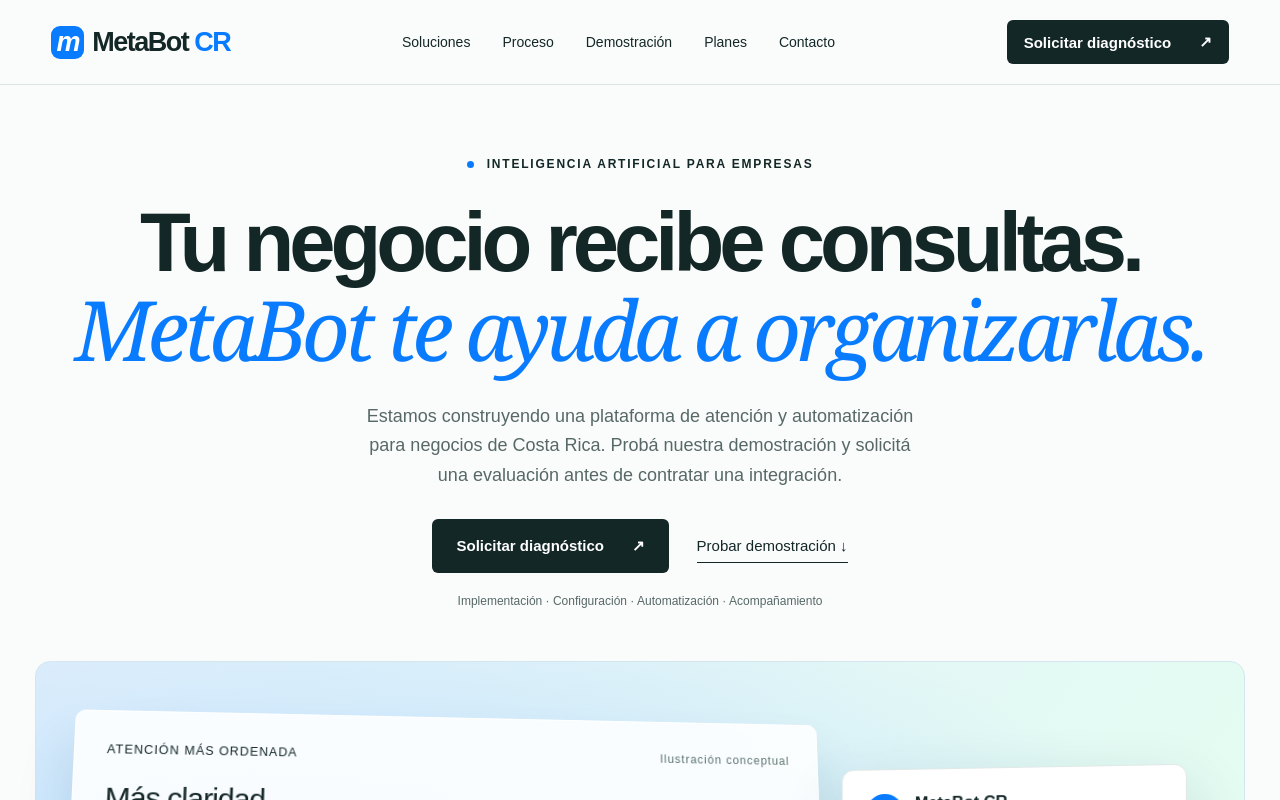
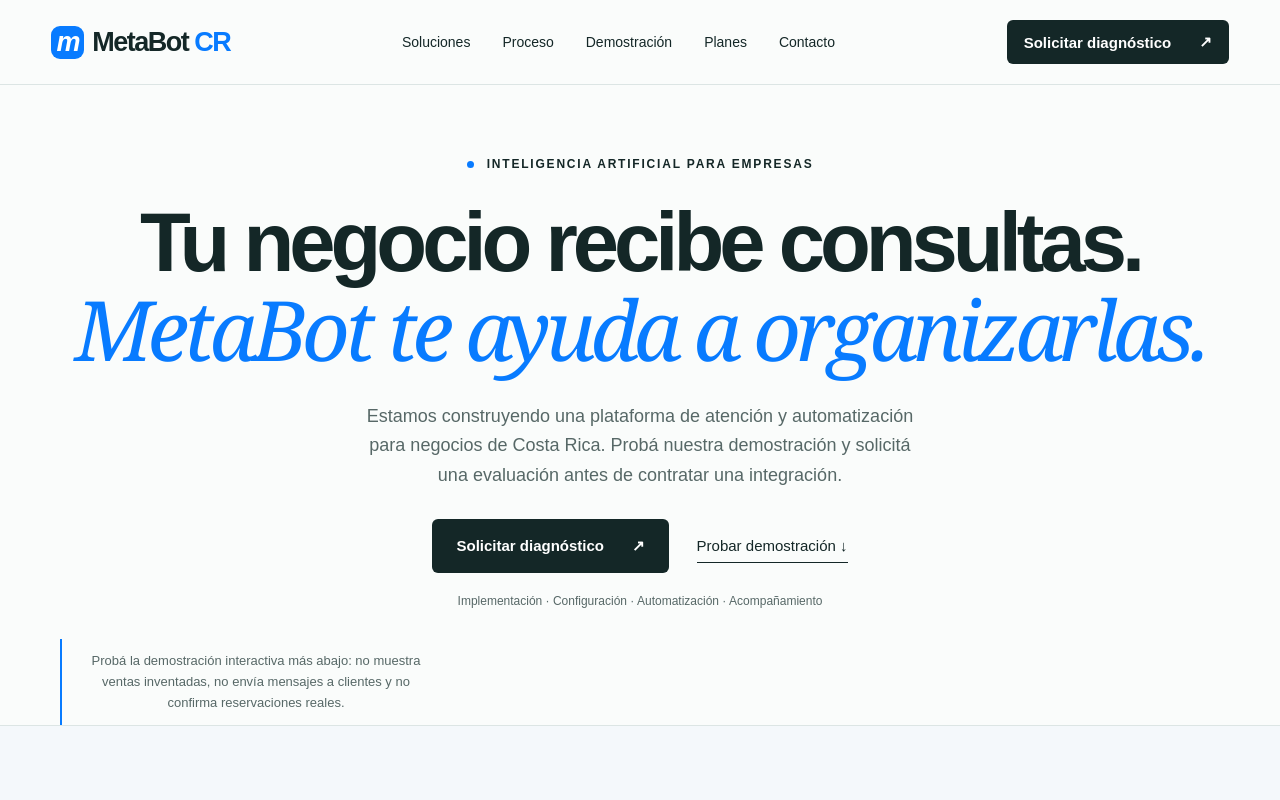
Before and after one commit to thomassabes243-tech/Thomas-wed, a Next.js app: page / in a window 1280 px wide. Shown: the top 800 px of the page. Built offline with nearby package versions, Linux system fonts and the light colour scheme.

Commit message:
ux: remove ornamental fictional growth chart and static bot mock from landing hero

```diff
--- a/app/page.tsx
+++ b/app/page.tsx
@@ -4,10 +4,6 @@
 import { isPublicLeadCaptureEnabled } from "@/lib/marketing/leads";
 import LazyDemo from "@/components/lazy-demo";
 import LossCalculator from "@/components/loss-calculator";
-
-function GrowthChart() {
-  return <div className="growth"><div className="chart-top"><span>ATENCIÓN MÁS ORDENADA</span><span className="example">Ilustración conceptual</span></div><div className="chart-number">Más claridad.<br /><em>Más oportunidades.</em></div><svg viewBox="0 0 680 240" role="img" aria-label="Gráfica ascendente ilustrativa, sin datos reales"><defs><linearGradient id="fill" x1="0" y1="0" x2="0" y2="1"><stop stopColor="#168aff" stopOpacity=".24" /><stop offset="1" stopColor="#168aff" stopOpacity="0" /></linearGradient></defs>{[55,110,165,220].map((y)=><path key={y} d={`M0 ${y}H680`} stroke="#dde5ea" strokeDasharray="4 7" />)}<path d="M0 218L70 208L140 184L210 193L280 151L350 132L420 145L490 91L560 65L630 24L680 10V240H0Z" fill="url(#fill)" /><path className="chart-line" d="M0 218L70 208L140 184L210 193L280 151L350 132L420 145L490 91L560 65L630 24L680 10" fill="none" stroke="#087bff" strokeWidth="4" strokeLinejoin="round" /></svg><div className="chart-axis"><span>Diagnóstico</span><span>Implementación →</span></div></div>;
-}
 
 const botFeatures = [["01","Atención continua","Responde preguntas frecuentes aunque el equipo esté ocupado o fuera del horario habitual."],["02","Información consistente","Servicios, precios, horarios y ubicación configurados específicamente para cada empresa."],["03","Solicitudes ordenadas","Captura datos para pedidos, reservas, cotizaciones o seguimiento comercial."],["04","Escalamiento humano","Cuando una conversación necesita criterio o confirmación, puede pasar a una persona."]];
 const aiFeatures = [["01","Cotizaciones y documentos","Preparamos borradores, resúmenes y documentos a partir de información autorizada."],["02","Seguimiento comercial","Organizamos consultas y próximos pasos para que ninguna tarea importante quede olvidada."],["03","Flujos internos","Identificamos procesos repetitivos y configuramos herramientas simples para reducir trabajo manual."]];
@@ -17,7 +13,7 @@
   return <main>
     <header className="top"><a href="#inicio" className="brand" aria-label="MetaBot CR, inicio"><span className="brand-icon">m</span><span>MetaBot <b>CR</b></span></a><nav aria-label="Navegación principal"><a href="#soluciones">Soluciones</a><a href="#proceso">Proceso</a><a href="#demo">Demostración</a><a href="#planes">Planes</a><a href="#contacto">Contacto</a></nav><a className="button small" href="#contacto">Solicitar diagnóstico <span>↗</span></a></header>
 
-    <section className="hero wrap" id="inicio"><div className="eyebrow"><span /> INTELIGENCIA ARTIFICIAL PARA EMPRESAS</div><h1>Tu negocio recibe consultas.<br /><em>MetaBot te ayuda a organizarlas.</em></h1><p className="lead">Estamos construyendo una plataforma de atención y automatización para negocios de Costa Rica. Probá nuestra demostración y solicitá una evaluación antes de contratar una integración.</p><div className="actions"><a className="button" href="#contacto">Solicitar diagnóstico <span>↗</span></a><a className="text-link" href="#demo">Probar demostración ↓</a></div><p className="micro">Implementación · Configuración · Automatización · Acompañamiento</p><div className="hero-stage"><GrowthChart /><div className="mini-chat"><div className="mini-head"><span className="bot-symbol">m</span><div>MetaBot CR<small>Automatización aplicada al negocio</small></div><span className="online" /></div><p className="sample-user">¿Me pueden ayudar con una cotización?</p><p className="sample-bot">Claro. Contame qué servicio necesitás y te indico los siguientes pasos.</p><div className="chat-tags"><span>Respuesta inmediata</span><span>Proceso claro</span></div></div></div></section>
+    <section className="hero wrap" id="inicio"><div className="eyebrow"><span /> INTELIGENCIA ARTIFICIAL PARA EMPRESAS</div><h1>Tu negocio recibe consultas.<br /><em>MetaBot te ayuda a organizarlas.</em></h1><p className="lead">Estamos construyendo una plataforma de atención y automatización para negocios de Costa Rica. Probá nuestra demostración y solicitá una evaluación antes de contratar una integración.</p><div className="actions"><a className="button" href="#contacto">Solicitar diagnóstico <span>↗</span></a><a className="text-link" href="#demo">Probar demostración ↓</a></div><p className="micro">Implementación · Configuración · Automatización · Acompañamiento</p><div className="demo-note" style={{marginTop:28}}>Probá la demostración interactiva más abajo: no muestra ventas inventadas, no envía mensajes a clientes y no confirma reservaciones reales.</div></section>
 
     <section className="regional" aria-label="Visión regional"><div className="wrap regional-grid"><div><span className="eyebrow">COSTA RICA · VISIÓN CENTROAMÉRICA</span><h2>Tecnología pensada para los negocios de nuestra región.</h2></div><p>MetaBot CR nace con enfoque en Costa Rica y una visión de expansión progresiva hacia Nicaragua y otros mercados de Centroamérica. Acercamos herramientas que suelen parecer complejas a empresas que necesitan soluciones prácticas, claras y fáciles de utilizar.</p></div><div className="regional-route wrap"><span>Costa Rica</span><i>→</i><span>Nicaragua</span><i>→</i><span>Centroamérica</span></div></section>
 
```
